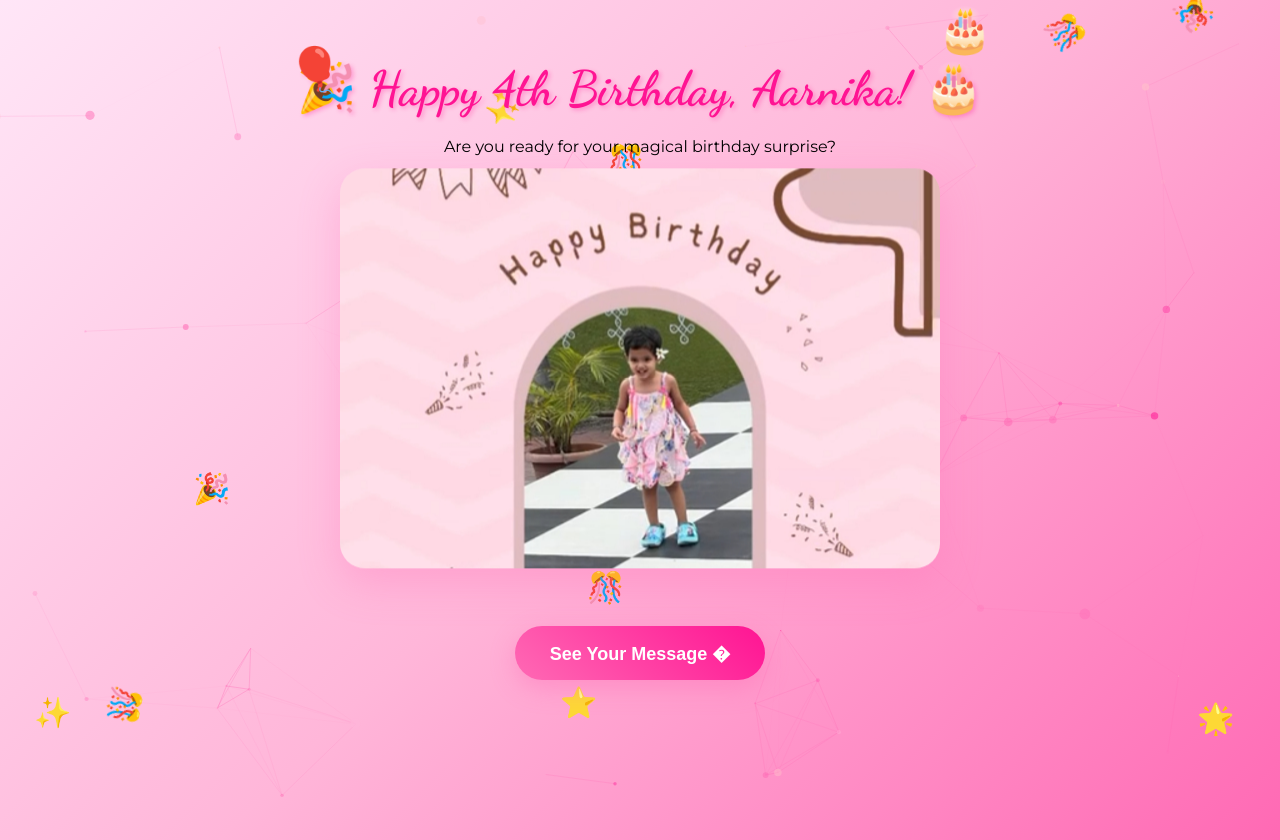
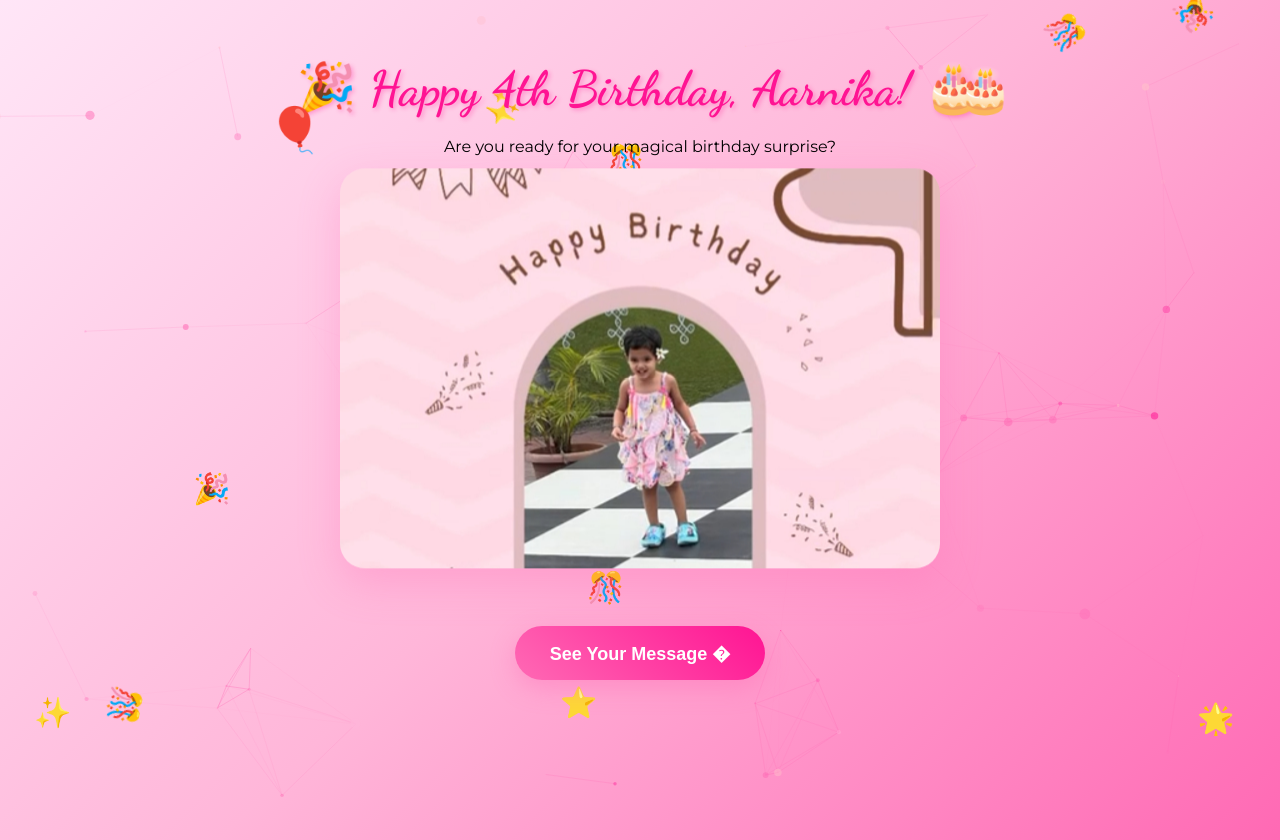
Before and after one commit to saiprudhvi01/Aarnika-Birthday, a plain HTML site: page index.html in a window 1280 px wide. Drawn offline with nearby package versions, Linux system fonts and the light colour scheme.

Commit message:
Fix cake decoration overlap on first slide

```diff
--- a/index.html
+++ b/index.html
@@ -414,8 +414,8 @@
     <div class="step active" id="step1">
         <h1>🎉 Happy 4th Birthday, Aarnika! 🎂</h1>
         <p>Are you ready for your magical birthday surprise?</p>
-        <div class="cake-decoration" style="position: absolute; top: 20px; right: 50px;">🎂</div>
-        <div class="cake-decoration" style="position: absolute; top: 60px; left: 50px;">🎈</div>
+        <div class="cake-decoration" style="position: absolute; top: 80px; right: 30px;">🎂</div>
+        <div class="cake-decoration" style="position: absolute; top: 120px; left: 30px;">🎈</div>
         <img src="1.jpg" class="responsive-img" alt="Aarnika">
         <button class="btn" onclick="nextStep()">See Your Message �</button>
     </div>
```
